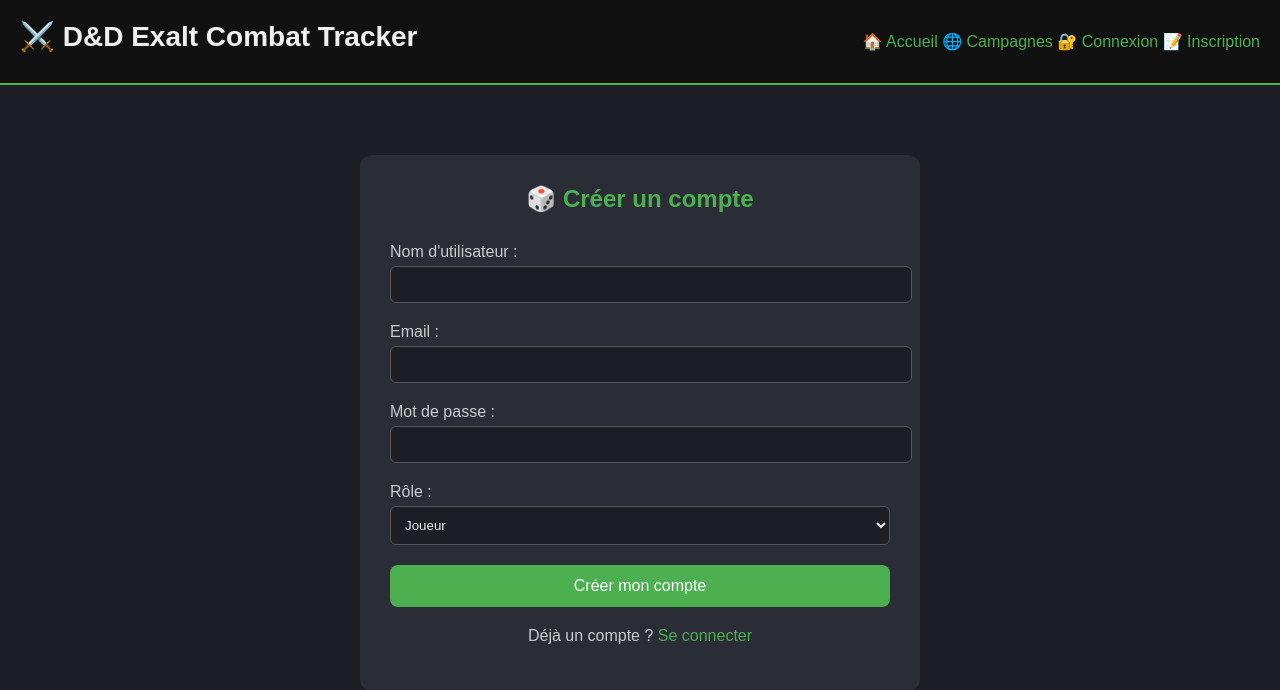
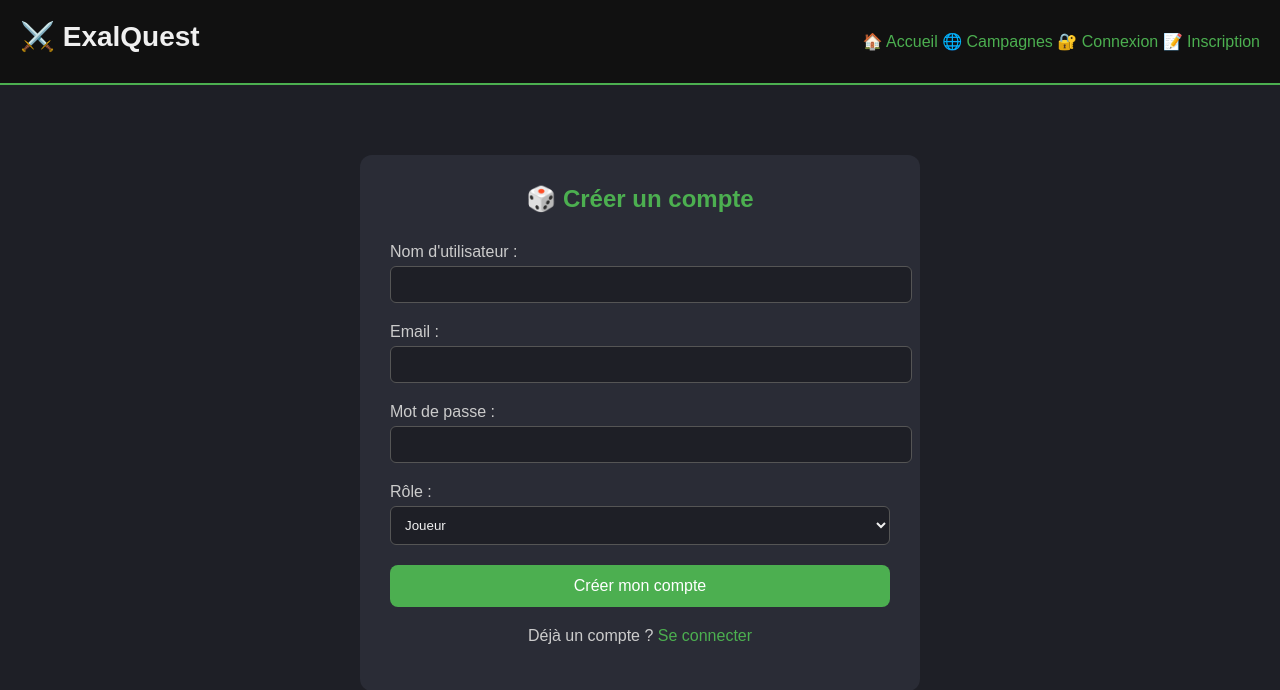
Before and after one commit to Jonathan2433/DND_FIGHT_TRACKER, a Flask app: page /auth/register in a window 1280 px wide. Shown: the top 690 px of the page. Run offline with Flask 3, Linux system fonts and the light colour scheme.

Commit message:
Test CI/CD deployment

```diff
--- a/templates/base.html
+++ b/templates/base.html
@@ -20,7 +20,7 @@
 </head>
 <body>
     <header>
-        <h1>⚔️ D&D Exalt Combat Tracker</h1>
+        <h1>⚔️ ExalQuest</h1>
         <nav class="main-nav">
             <a href="{{ url_for('main.index') }}">🏠 Accueil</a>
 
```
